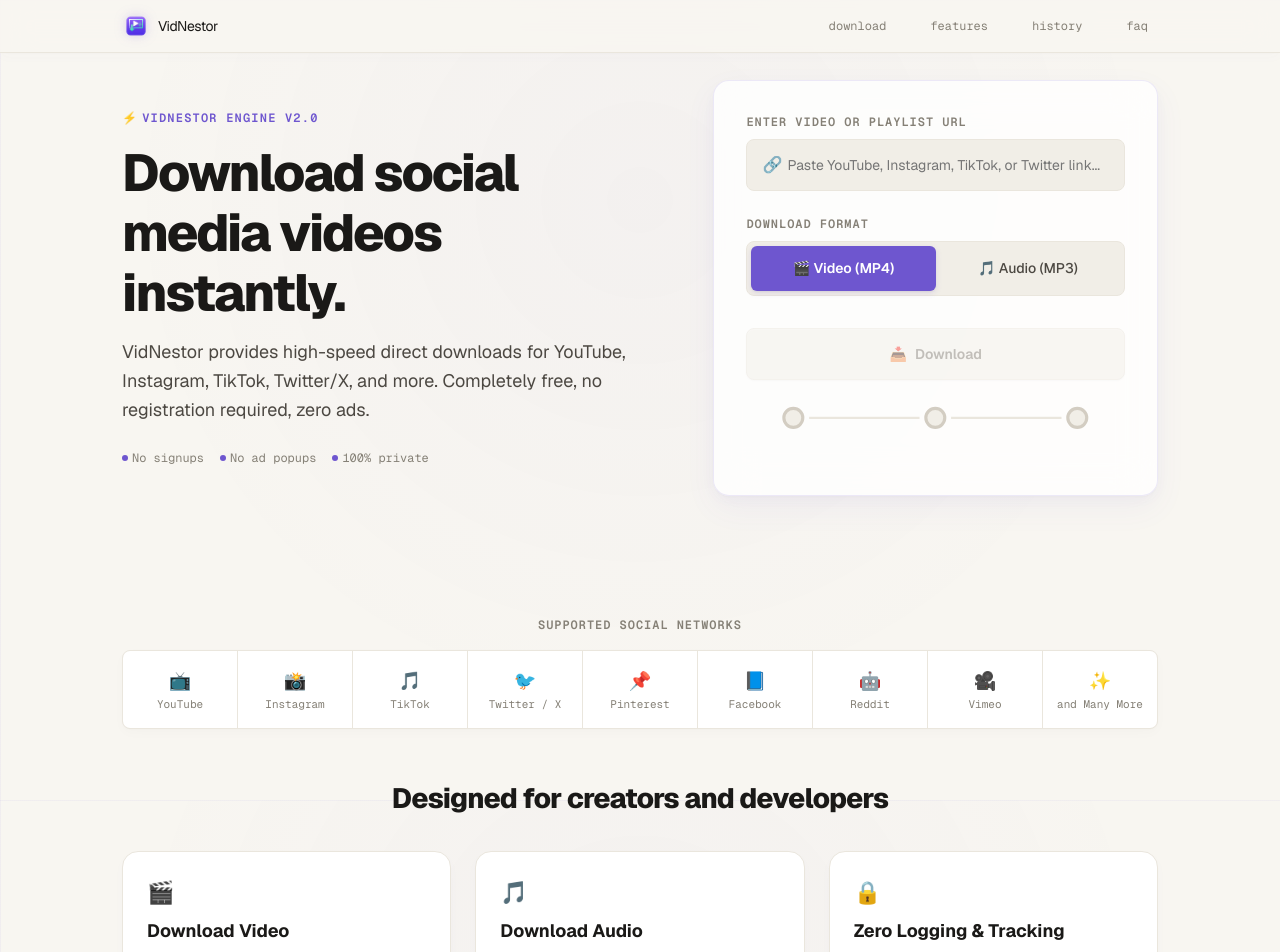
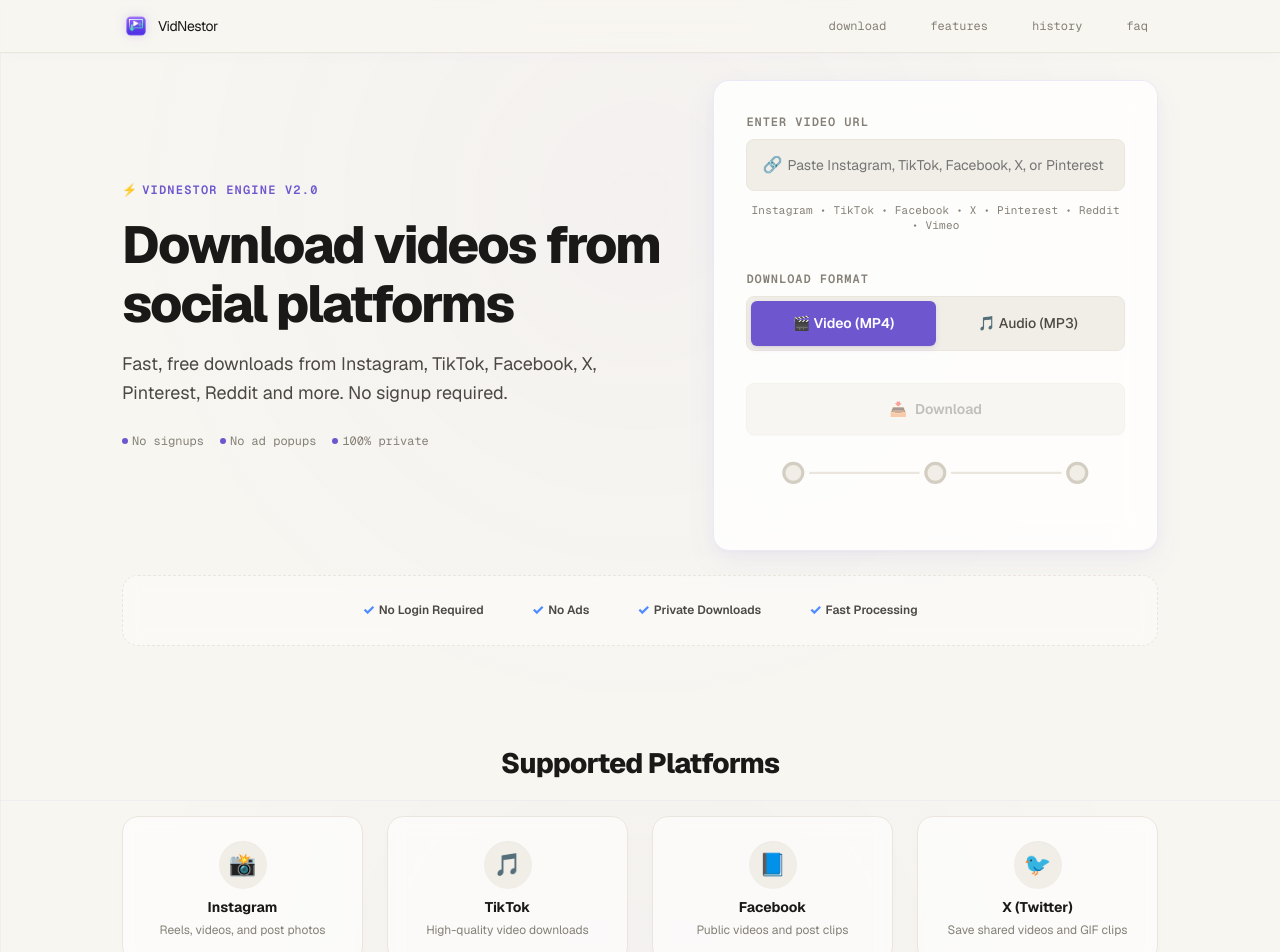
Before and after one commit to shobhitrawal-skr/vidnestor-web, a Next.js app: page / in a window 1280 px wide. Shown: the top 952 px of the page. Built offline with nearby package versions, Linux system fonts and the light colour scheme.

Commit message:
Redesign landing page to exclude YouTube and focus on other platforms

```diff
--- a/src/app/globals.css
+++ b/src/app/globals.css
@@ -1319,3 +1319,175 @@
     stroke-dashoffset: -16;
   }
 }
+
+/* Supported Platforms Indicator below URL input */
+.supported-platforms-indicator {
+  font-family: var(--font-mono);
+  font-size: 11px;
+  color: var(--color-muted);
+  text-align: center;
+  margin-top: var(--space-3xs);
+  margin-bottom: var(--space-xs);
+  line-height: 1.4;
+  letter-spacing: 0.02em;
+}
+
+.supported-platforms-indicator span {
+  font-weight: 600;
+  color: var(--color-ink-2);
+}
+
+/* YouTube Warning Alert Block */
+.youtube-warning {
+  margin-top: var(--space-xs);
+  padding: var(--space-xs) var(--space-sm);
+  background: rgba(214, 48, 49, 0.05);
+  border: 1px solid rgba(214, 48, 49, 0.15);
+  border-radius: var(--radius-input);
+  color: #d63031;
+  font-size: var(--text-xs);
+  font-weight: 500;
+  display: flex;
+  align-items: center;
+  gap: var(--space-3xs);
+}
+
+/* Platform Detected Badge */
+.platform-detected-badge {
+  display: inline-flex;
+  align-self: center;
+  align-items: center;
+  gap: 4px;
+  background: rgba(110, 86, 207, 0.08);
+  border: 1px solid rgba(110, 86, 207, 0.2);
+  color: var(--color-accent);
+  font-family: var(--font-mono);
+  font-size: 11px;
+  font-weight: 600;
+  padding: 3px 8px;
+  border-radius: 20px;
+  margin-top: var(--space-3xs);
+  margin-bottom: var(--space-xs);
+  animation: badge-fade-in 0.2s var(--ease-out);
+}
+
+@keyframes badge-fade-in {
+  from {
+    transform: translateY(2px);
+    opacity: 0;
+  }
+  to {
+    transform: translateY(0);
+    opacity: 1;
+  }
+}
+
+/* Trust Section Badges */
+.trust-section {
+  margin-top: calc(-1 * var(--space-xl));
+  margin-bottom: var(--space-xl);
+}
+
+.trust-badges {
+  display: flex;
+  flex-wrap: wrap;
+  justify-content: center;
+  align-items: center;
+  gap: var(--space-md) var(--space-xl);
+  padding: var(--space-md);
+  background: rgba(255, 255, 255, 0.4);
+  backdrop-filter: blur(10px);
+  border: 1px dashed var(--color-rule);
+  border-radius: var(--radius-card);
+}
+
+.trust-badge {
+  display: flex;
+  align-items: center;
+  gap: var(--space-3xs);
+  font-family: var(--font-body);
+  font-size: var(--text-xs);
+  color: var(--color-ink-2);
+  font-weight: 600;
+}
+
+.trust-badge-check {
+  color: var(--color-accent-2);
+  font-weight: 800;
+  font-size: var(--text-sm);
+}
+
+/* Platform Card Grid */
+.platform-card-grid {
+  display: grid;
+  grid-template-columns: repeat(auto-fit, minmax(220px, 1fr));
+  gap: var(--space-md);
+  margin-top: var(--space-lg);
+}
+
+.platform-card {
+  background: rgba(255, 255, 255, 0.6);
+  backdrop-filter: blur(8px);
+  border: 1px solid var(--color-rule);
+  border-radius: var(--radius-card);
+  padding: var(--space-md);
+  display: flex;
+  flex-direction: column;
+  align-items: center;
+  text-align: center;
+  box-shadow: 0 1px 2px rgba(0, 0, 0, 0.01), 0 4px 12px rgba(0, 0, 0, 0.01);
+  transition:
+    border-color var(--dur-short) var(--ease-out),
+    box-shadow var(--dur-short) var(--ease-out),
+    transform var(--dur-short) var(--ease-out);
+}
+
+.platform-card:hover {
+  border-color: rgba(110, 86, 207, 0.2);
+  box-shadow: 0 4px 16px rgba(110, 86, 207, 0.05);
+  transform: translateY(-2px);
+}
+
+.platform-card-icon {
+  font-size: var(--text-lg);
+  margin-bottom: var(--space-2xs);
+  width: 48px;
+  height: 48px;
+  display: inline-flex;
+  align-items: center;
+  justify-content: center;
+  border-radius: 50%;
+  background: var(--color-paper-3);
+  box-shadow: inset 0 1px 2px rgba(0, 0, 0, 0.02);
+}
+
+.platform-card-name {
+  font-family: var(--font-display);
+  font-size: var(--text-sm);
+  font-weight: 700;
+  color: var(--color-ink);
+  margin-bottom: 4px;
+}
+
+.platform-card-desc {
+  font-size: var(--text-xs);
+  color: var(--color-muted);
+  line-height: 1.4;
+}
+
+.section-title-centered {
+  font-family: var(--font-display);
+  font-size: var(--text-xl);
+  font-weight: 800;
+  letter-spacing: -0.03em;
+  color: var(--color-ink);
+  text-align: center;
+  margin-bottom: var(--space-sm);
+}
+
+/* Adjustments to align centered on desktop for small widths */
+@media (max-width: 60rem) {
+  .trust-badges {
+    gap: var(--space-sm) var(--space-md);
+  }
+}
--- a/src/app/page.js
+++ b/src/app/page.js
@@ -31,6 +31,48 @@
   // Fallback direct download link
   const [fallbackLink, setFallbackLink] = useState(null);
   const [fallbackFilename, setFallbackFilename] = useState(null);
+
+  // Platform Detection and YouTube block state
+  const [detectedPlatform, setDetectedPlatform] = useState(null);
+  const [isYoutubeBlocked, setIsYoutubeBlocked] = useState(false);
+
+  // Platform detection hook
+  useEffect(() => {
+    if (!url) {
+      setDetectedPlatform(null);
+      setIsYoutubeBlocked(false);
+      return;
+    }
+
+    const lowerUrl = url.toLowerCase();
+
+    // Check YouTube first
+    if (lowerUrl.includes('youtube.com') || lowerUrl.includes('youtu.be') || lowerUrl.includes('youtube-nocookie.com')) {
+      setDetectedPlatform('youtube');
+      setIsYoutubeBlocked(true);
+      return;
+    }
+
+    setIsYoutubeBlocked(false);
+
+    if (lowerUrl.includes('instagram.com')) {
+      setDetectedPlatform('instagram');
+    } else if (lowerUrl.includes('tiktok.com')) {
+      setDetectedPlatform('tiktok');
+    } else if (lowerUrl.includes('facebook.com') || lowerUrl.includes('fb.watch') || lowerUrl.includes('fb.com')) {
+      setDetectedPlatform('facebook');
+    } else if (lowerUrl.includes('twitter.com') || lowerUrl.includes('x.com')) {
+      setDetectedPlatform('x');
+    } else if (lowerUrl.includes('pinterest.com') || lowerUrl.includes('pin.it')) {
+      setDetectedPlatform('pinterest');
+    } else if (lowerUrl.includes('reddit.com') || lowerUrl.includes('redd.it')) {
+      setDetectedPlatform('reddit');
+    } else if (lowerUrl.includes('vimeo.com')) {
+      setDetectedPlatform('vimeo');
+    } else {
+      setDetectedPlatform('unknown');
+    }
+  }, [url]);
 
   // Load downloads history from localStorage and register PWA service worker
   useEffect(() => {
@@ -305,6 +347,23 @@
     e.preventDefault();
     if (!url) return;
 
+    // Platform validation checks
+    if (isYoutubeBlocked) {
+      setStatus({
+        type: 'error',
+        text: 'YouTube downloads are currently not supported.'
+      });
+      return;
+    }
+
+    if (detectedPlatform === 'unknown') {
+      setStatus({
+        type: 'error',
+        text: 'This platform is not currently supported.'
+      });
+      return;
+    }
+
     setLoading(true);
     setPlaylist(null);
     setFallbackLink(null);
@@ -339,9 +398,21 @@
       }
     } catch (err) {
       console.error('[Download Error]:', err.message);
+
+      let userFriendlyMsg = 'Failed to extract download link. Please check the URL and try again.';
+      const lowerErr = err.message.toLowerCase();
+
+      if (lowerErr.includes('not supported') || lowerErr.includes('unsupported')) {
+        userFriendlyMsg = 'This platform is not currently supported.';
+      } else if (lowerErr.includes('rate-limited') || lowerErr.includes('blocked') || lowerErr.includes('bot') || lowerErr.includes('confirm you\'re not a bot')) {
+        userFriendlyMsg = 'The download service is temporarily busy. Please try again in a few moments.';
+      } else if (lowerErr.includes('private') || lowerErr.includes('unavailable') || lowerErr.includes('invalid') || lowerErr.includes('does not exist')) {
+        userFriendlyMsg = 'The post or video is private, unavailable, or the URL is invalid.';
+      }
+
       setStatus({
         type: 'error',
-        text: `Error: ${err.message}. Please verify the URL and try again.`
+        text: userFriendlyMsg
       });
     } finally {
       setLoading(false);
@@ -437,10 +508,10 @@
             <span>VidNestor Engine v2.0</span>
           </div>
           <h1 className="hero-title">
-            Download social media videos instantly.
+            Download videos from social platforms
           </h1>
           <p className="hero-lede">
-            VidNestor provides high-speed direct downloads for YouTube, Instagram, TikTok, Twitter/X, and more. Completely free, no registration required, zero ads.
+            Fast, free downloads from Instagram, TikTok, Facebook, X, Pinterest, Reddit and more. No signup required.
           </p>
           <div className="hero-bullets">
             <div className="hero-bullet">
@@ -463,23 +534,42 @@
           <form onSubmit={handleDownload}>
             {/* URL Input */}
             <div className="form-group">
-              <label className="label">Enter Video or Playlist URL</label>
+              <label className="label">Enter Video URL</label>
               <div className="input-wrapper">
                 <span className="input-icon">🔗</span>
                 <input
                   type="url"
                   required
-                  placeholder="Paste YouTube, Instagram, TikTok, or Twitter link..."
+                  placeholder="Paste Instagram, TikTok, Facebook, X, or Pinterest link..."
                   className="url-input"
                   value={url}
                   onChange={(e) => setUrl(e.target.value)}
                   disabled={loading || isDownloading}
                 />
               </div>
+
+              {/* Platform indicators directly below input */}
+              <div className="supported-platforms-indicator">
+                Instagram • TikTok • Facebook • X • Pinterest • Reddit • Vimeo
+              </div>
+
+              {/* Dynamic Platform Detection Feedback */}
+              {detectedPlatform && detectedPlatform !== 'unknown' && detectedPlatform !== 'youtube' && (
+                <div className="platform-detected-badge">
+                  ✨ {detectedPlatform.charAt(0).toUpperCase() + detectedPlatform.slice(1)} URL detected
+                </div>
+              )}
+
+              {/* YouTube Specific Block Warning */}
+              {isYoutubeBlocked && (
+                <div className="youtube-warning">
+                  ⚠️ YouTube downloads are currently not supported.
+                </div>
+              )}
             </div>
 
             {/* Format Selection */}
-            <div className="form-group" style={{ marginTop: '1.5rem' }}>
+            <div className="form-group" style={{ marginTop: '0.75rem' }}>
               <label className="label">Download Format</label>
               <div className="format-selector">
                 <div className="format-option">
@@ -516,7 +606,7 @@
             <button
               type="submit"
               className={`download-btn ${loading ? 'loading' : ''} ${isDownloading ? 'downloading' : ''}`}
-              disabled={loading || isDownloading || !url}
+              disabled={loading || isDownloading || !url || isYoutubeBlocked}
             >
               {loading ? (
                 <>
@@ -690,72 +780,93 @@
         </main>
       </section>
 
-      {/* Supported Platforms Wall (T2 Logo Wall Hairline) */}
-      <section className="section-container compatibility-wall">
-        <h2 className="compatibility-label">Supported Social Networks</h2>
-        <div className="logo-grid">
-          <div className="logo-item">
-            <span className="logo-icon">📺</span>
-            <span>YouTube</span>
+      {/* Trust Badges Section */}
+      <section className="section-container trust-section">
+        <div className="trust-badges">
+          <div className="trust-badge">
+            <span className="trust-badge-check">✓</span>
+            <span className="trust-badge-text">No Login Required</span>
           </div>
-          <div className="logo-item">
-            <span className="logo-icon">📸</span>
-            <span>Instagram</span>
+          <div className="trust-badge">
+            <span className="trust-badge-check">✓</span>
+            <span className="trust-badge-text">No Ads</span>
           </div>
-          <div className="logo-item">
-            <span className="logo-icon">🎵</span>
-            <span>TikTok</span>
+          <div className="trust-badge">
+            <span className="trust-badge-check">✓</span>
+            <span className="trust-badge-text">Private Downloads</span>
           </div>
-          <div className="logo-item">
-            <span className="logo-icon">🐦</span>
-            <span>Twitter / X</span>
+          <div className="trust-badge">
+            <span className="trust-badge-check">✓</span>
+            <span className="trust-badge-text">Fast Processing</span>
           </div>
-          <div className="logo-item">
-            <span className="logo-icon">📌</span>
-            <span>Pinterest</span>
+        </div>
+      </section>
+
+      {/* Supported Platforms Section */}
+      <section className="section-container compatibility-wall" id="platforms">
+        <h2 className="section-title-centered">Supported Platforms</h2>
+        <div className="platform-card-grid">
+          <div className="platform-card">
+            <span className="platform-card-icon">📸</span>
+            <h3 className="platform-card-name">Instagram</h3>
+            <p className="platform-card-desc">Reels, videos, and post photos</p>
           </div>
-          <div className="logo-item">
-            <span className="logo-icon">📘</span>
-            <span>Facebook</span>
+          <div className="platform-card">
+            <span className="platform-card-icon">🎵</span>
+            <h3 className="platform-card-name">TikTok</h3>
+            <p className="platform-card-desc">High-quality video downloads</p>
           </div>
-          <div className="logo-item">
-            <span className="logo-icon">🤖</span>
-            <span>Reddit</span>
+          <div className="platform-card">
+            <span className="platform-card-icon">📘</span>
+            <h3 className="platform-card-name">Facebook</h3>
+            <p className="platform-card-desc">Public videos and post clips</p>
           </div>
-          <div className="logo-item">
-            <span className="logo-icon">🎥</span>
-            <span>Vimeo</span>
+          <div className="platform-card">
+            <span className="platform-card-icon">🐦</span>
+            <h3 className="platform-card-name">X (Twitter)</h3>
+            <p className="platform-card-desc">Save shared videos and GIF clips</p>
           </div>
-          <div className="logo-item">
-            <span className="logo-icon">✨</span>
-            <span>and Many More</span>
+          <div className="platform-card">
+            <span className="platform-card-icon">📌</span>
+            <h3 className="platform-card-name">Pinterest</h3>
+            <p className="platform-card-desc">Video pins and ideas</p>
+          </div>
+          <div className="platform-card">
+            <span className="platform-card-icon">🤖</span>
+            <h3 className="platform-card-name">Reddit</h3>
+            <p className="platform-card-desc">Video downloads with audio merged</p>
+          </div>
+          <div className="platform-card">
+            <span className="platform-card-icon">🎥</span>
+            <h3 className="platform-card-name">Vimeo</h3>
+            <p className="platform-card-desc">VOD clips and portfolio videos</p>
           </div>
         </div>
       </section>
 
       {/* Features Grid */}
       <section className="section-container features-section" id="features">
-        <h2 className="features-section-title">Designed for creators and developers</h2>
+        <h2 className="features-section-title">Designed for privacy and speed</h2>
         <div className="features-grid">
           <div className="feature-card">
-            <span className="feature-icon">🎬</span>
-            <h3 className="feature-title">Download Video</h3>
+            <span className="feature-icon">⚡</span>
+            <h3 className="feature-title">Fast Downloads</h3>
             <p className="feature-description">
-              Save high-definition videos in standard MP4 formats with direct, high-speed streaming integration.
+              High-speed media retrieval directly from the content delivery networks of your favorite social platforms.
             </p>
           </div>
           <div className="feature-card">
-            <span className="feature-icon">🎵</span>
-            <h3 className="feature-title">Download Audio</h3>
+            <span className="feature-icon">📱</span>
+            <h3 className="feature-title">Multiple Platforms</h3>
             <p className="feature-description">
-              Extract audio tracks from any supported platform and download them as high-quality, high-bitrate MP3 files.
+              Optimized extraction support for Instagram, TikTok, Facebook, X (Twitter), Pinterest, Reddit, and Vimeo.
             </p>
           </div>
           <div className="feature-card">
             <span className="feature-icon">🔒</span>
-            <h3 className="feature-title">Zero Logging & Tracking</h3>
+            <h3 className="feature-title">Private by Design</h3>
             <p className="feature-description">
-              We never save your URLs or downloaded files. All downloads occur locally, keeping your media consumption completely secure and private.
+              Zero logs, zero tracking. All queries and media stitching processes occur on-the-fly, keeping your media use private.
             </p>
           </div>
         </div>
@@ -876,7 +987,7 @@
             </summary>
             <div className="faq-answer">
               <p>
-                Currently, VidNestor supports YouTube (including channels and playlist expansion), Instagram (Reels & posts), TikTok, Twitter/X, Pinterest, Facebook, Reddit, Vimeo, and many other platforms.
+                Currently, VidNestor supports Instagram (Reels & posts), TikTok, Facebook, X (Twitter), Pinterest, Reddit, Vimeo, and many other platforms. Please note that YouTube downloads are not supported.
               </p>
             </div>
           </details>
```
